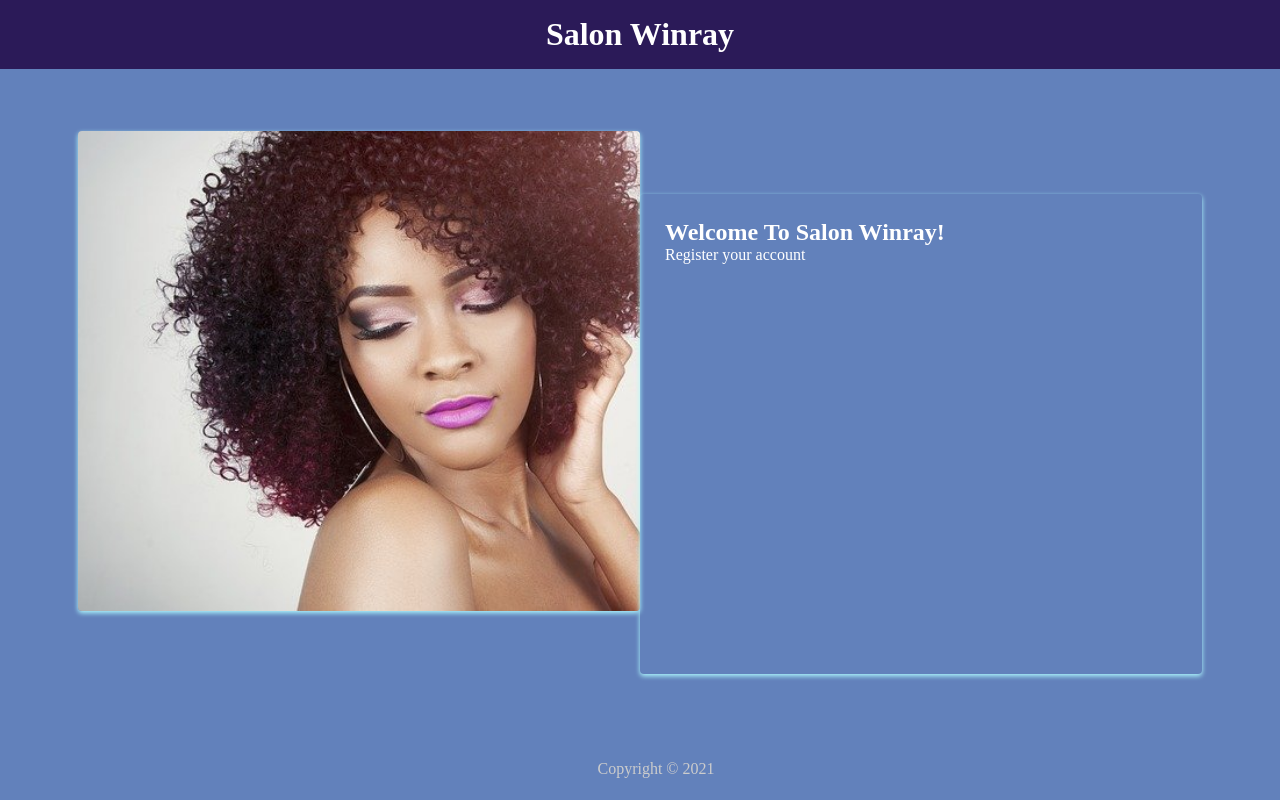
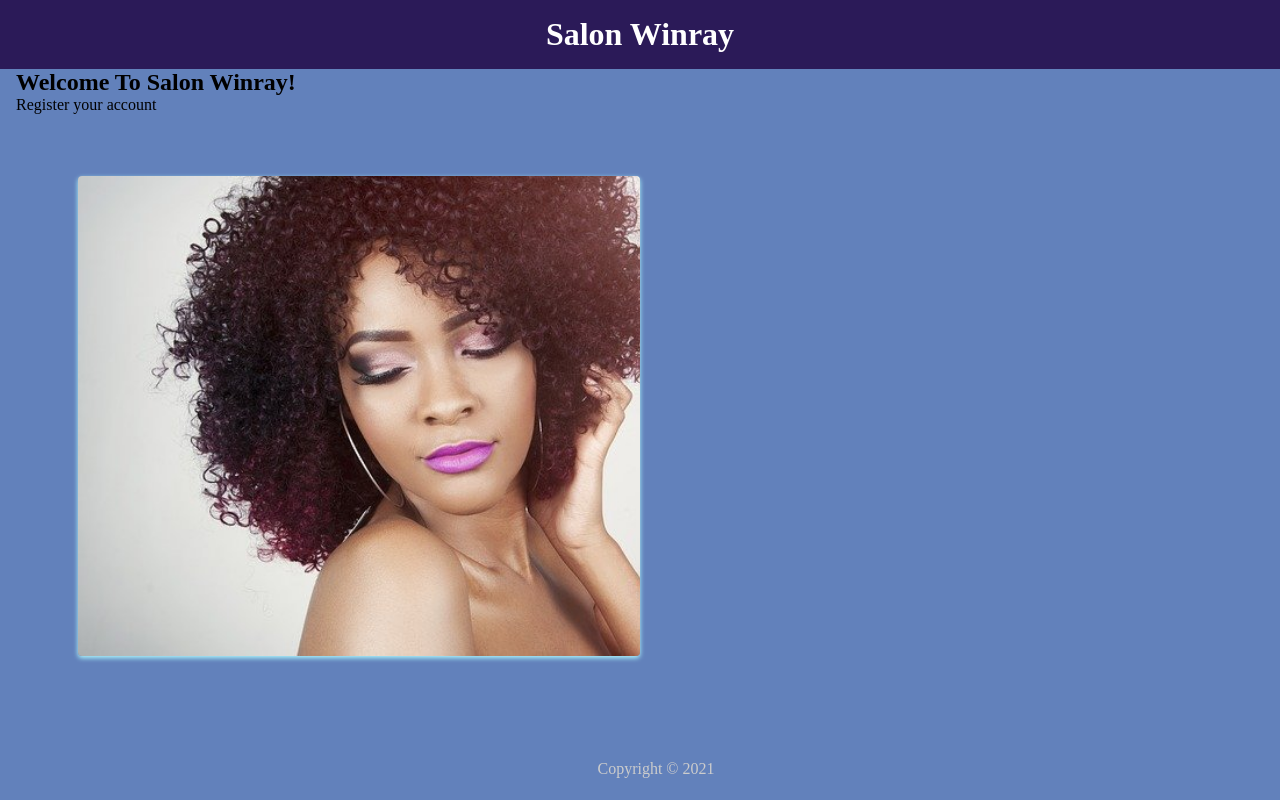
Before and after one commit to chamalka123/salon_webapp_frontend, a React (Create React App) app: page / in a window 1280 px wide. Built offline with nearby package versions, Linux system fonts and the light colour scheme.

Commit message:
Update folder structure

```diff
--- a/public/styles.css
+++ b/public/styles.css
@@ -20,16 +20,7 @@ header h1{
     color: white;
 }
 
-welcomeScreen{
-    color: #fff;
-    border-radius: 4px;
-    box-shadow: 0 2px 5px rgb(175, 250, 255);
-    width: 45%;
-    height: 60vh;
-    margin: 5%;
-    padding: 2%;
-    float: right;
-}
+
 
 .welcomePicture{
     background-image: url(./welcomeScreenImage.jpg);
```
